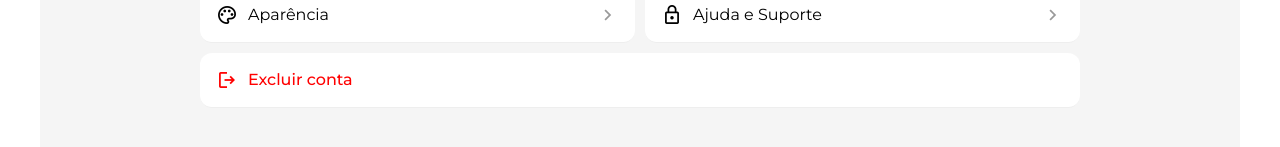
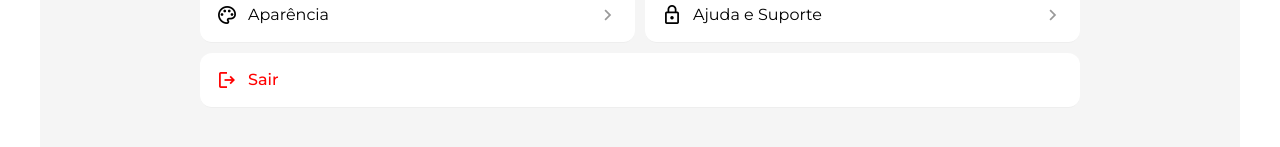
Before and after one commit to amandastss/Reveste-Frontend, a Vue app: page /profile in a window 1280 px wide. Shown: the part 581-728 px from the top of the page. Built offline with nearby package versions, Linux system fonts and the light colour scheme; a web font is replaced by a local one.

Commit message:
fix: correção de erros

```diff
--- a/src/views/ProfileView.vue
+++ b/src/views/ProfileView.vue
@@ -106,7 +106,7 @@ function logout() {
         <div class="menu-item delete" @click="logout">
           <div class="left">
             <span class="material-symbols-outlined">logout</span>
-            <span>Excluir conta</span>
+            <span>Sair</span>
           </div>
         </div>
 
@@ -200,7 +200,11 @@ function logout() {
 .menu {
   margin-top: 10px;
 }
-
+.profile-container {
+  width: 100%;
+  max-width: 900px;
+  padding-bottom: 100px;
+}
 /* GRID NO DESKTOP */
 @media (min-width: 768px) {
   .menu {
```
